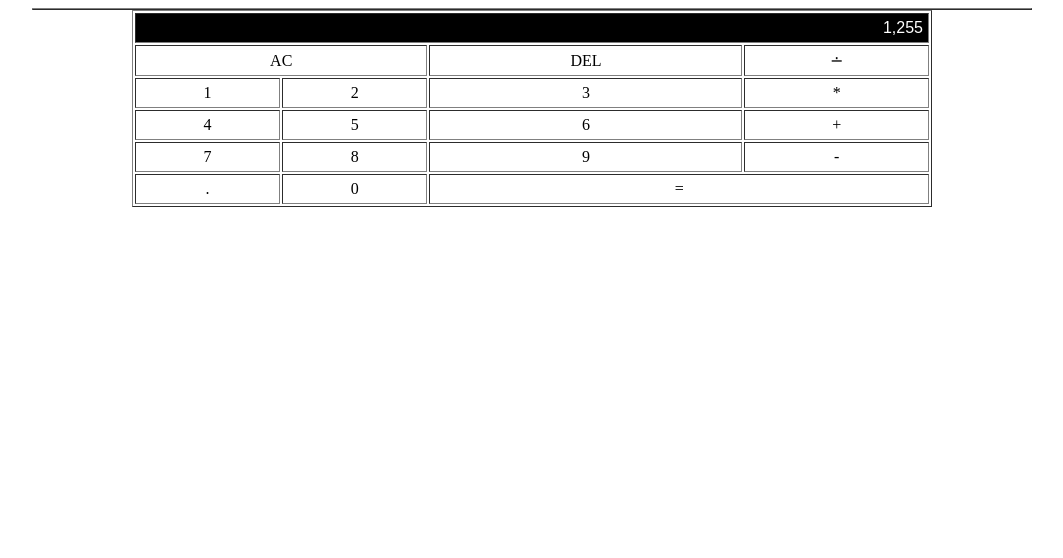
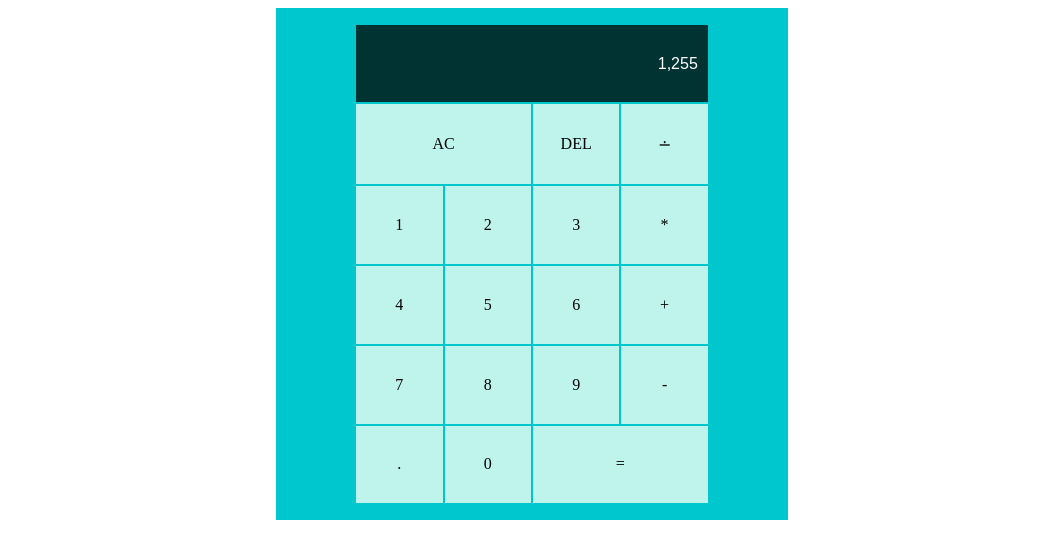
Before and after one commit to tranphap/baitap_html, a plain HTML site: page bai_2/index.html in a window 1280 px wide. Shown: the whole page, without its empty margins (108-1171 px from the left). Drawn offline with Linux system fonts and the light colour scheme.

Commit message:
bai tap ngay 2_1

```diff
--- a/bai_2/index.html
+++ b/bai_2/index.html
@@ -5,28 +5,32 @@
     <meta http-equiv="X-UA-Compatible" content="IE=edge">
     <meta name="viewport" content="width=device-width, initial-scale=1.0">
     <title>Document</title>
+
+
+
 </head>
 <body>
-    <table width="1000" border="1" cellpadding="0"cellsapcing="0" align="center" >
+    <table width="512"height="512" cellpadding="0"cellsapcing="0" align="center" bgcolor="#00c7ce" >
         <tr>
-            <table border="1" width="800" cellpadding="5"cellsapcing="1" align="center" font="arial">
+            <td>
+               <table height="95%" width="70%" cellpadding="10%"cellsapcing="0" align="center" font="arial">
                    <tr>
-                   <td colspan="4" align="right" bgcolor="black">
+                       <td colspan="4" align="right" bgcolor="#013332">
                           <font color="white" face="arial">1,255</font>
                        </td>
                    </tr>
-               <tr>
-                   <td colspan="2" align="center">
+                   <tr bgcolor="#bff4ec">
+                       <td colspan="2" align="center" width="35%" >
                           <font color="black">AC</font>
                        </td>
-                <td align="center">
+                       <td align="center" width="17.55%>
                           <font color="black">DEL</font>
                        </td>
-                <td align="center">
+                       <td align="center" width="17.5%>
                           <font color="black">∸</font>
                        </td>
                    </tr>
-            <tr>
+                   <tr bgcolor="#bff4ec">
                       <td align="center">
                           <font color="black">1</font>
                       </td>
@@ -40,7 +44,7 @@
                           <font color="black">*</font>
                       </td>
                    </tr>
-            <tr>
+                   <tr bgcolor="#bff4ec">
                       <td align="center">
                          <font color="black">4</font>
                       </td>
@@ -54,7 +58,7 @@
                          <font color="black">+</font>
                       </td>
                    </tr>
-            <tr>
+                   <tr bgcolor="#bff4ec">
                       <td align="center">
                          <font color="black">7</font>
                       </td>
@@ -68,7 +72,7 @@
                          <font color="black">-</font>
                       </td>
                    </tr>
-            <tr>
+                   <tr bgcolor="#bff4ec">
                       <td align="center">
                          <font color="black">.</font>
                       </td>
@@ -80,6 +84,7 @@
                       </td>
                    </tr>
                 </table>
+            </td>
        </tr>
     </table>
 </body>
```
Lines whose indentation alone changed are shown as unchanged.
